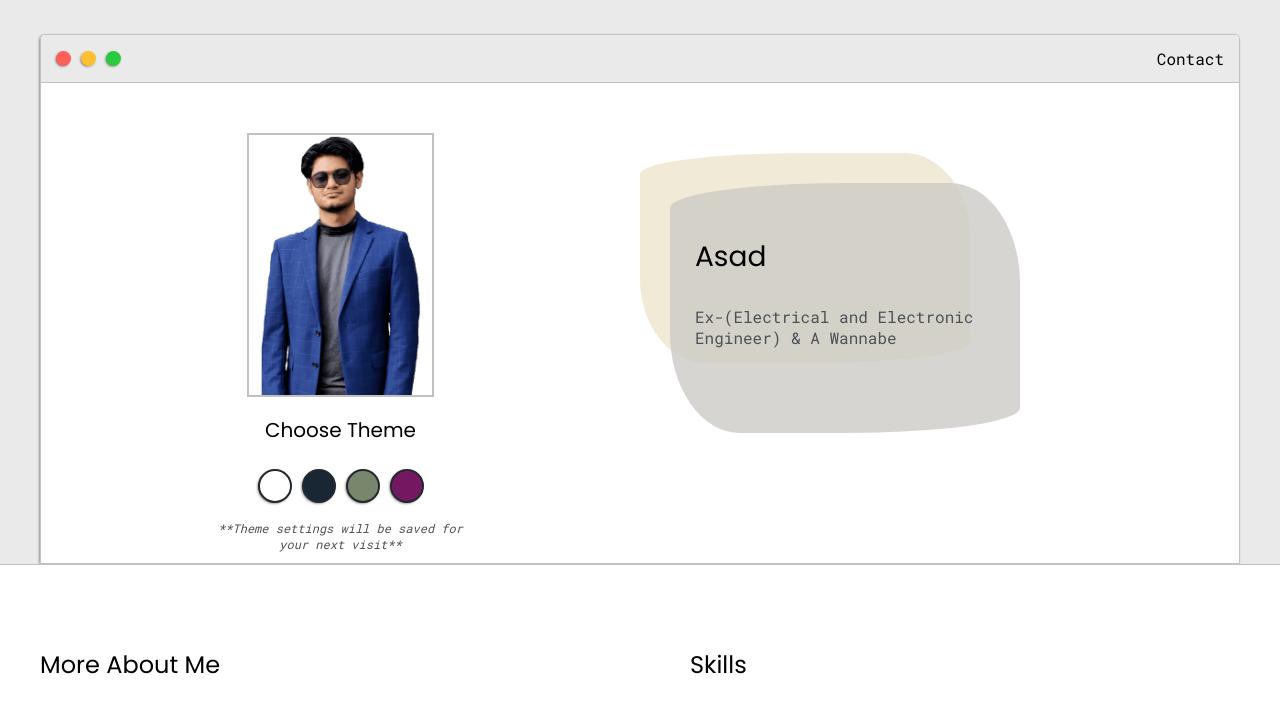
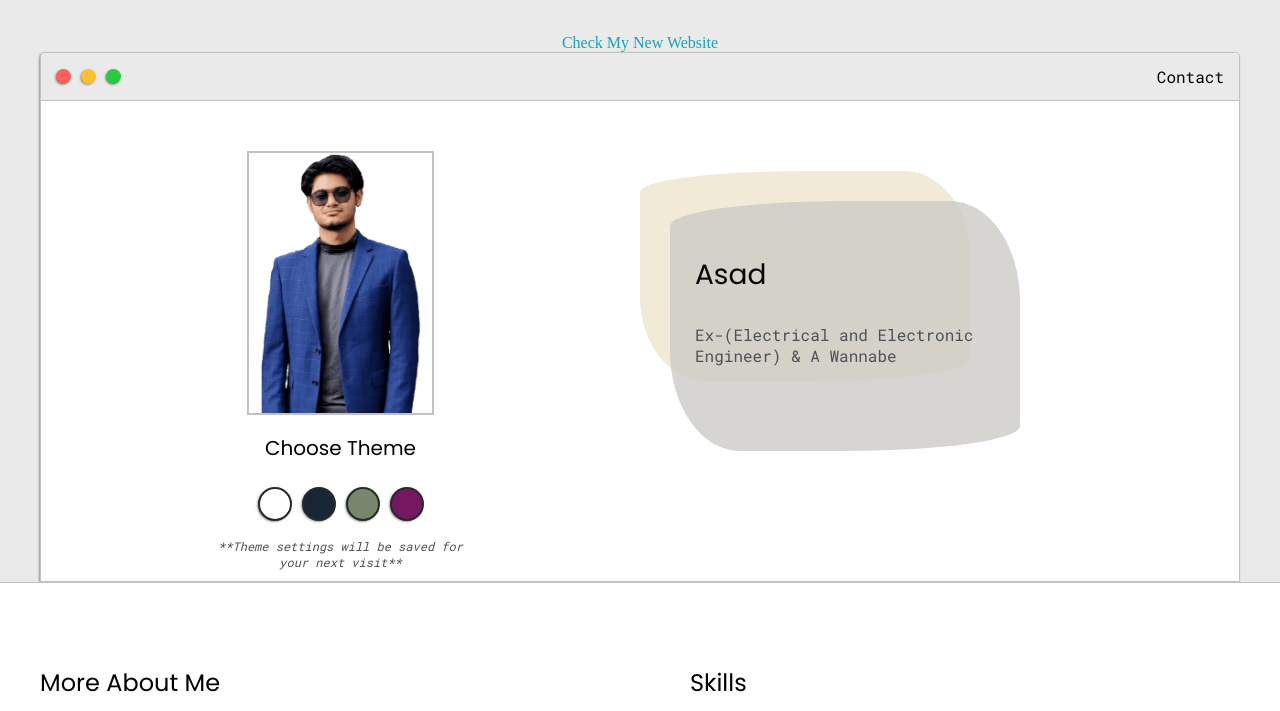
Before and after one commit to asadsiddiquee/AsadPortfolio, a plain HTML site: page index.html in a window 1280 px wide. Shown: the part 144-855 px from the top of the page. Drawn offline with Linux system fonts and the light colour scheme.

Commit message:
Update index.html

```diff
--- a/index.html
+++ b/index.html
@@ -19,6 +19,7 @@
         <div class="main-container">
             <div class="greeting-wrapper">
             <h1>Hi, I'm Asad Siddiquee</h1>
+		    <a href="asadsidq.com">Check My New Website</a>
             </div>
 
             <div class="intro-wrapper">
```
